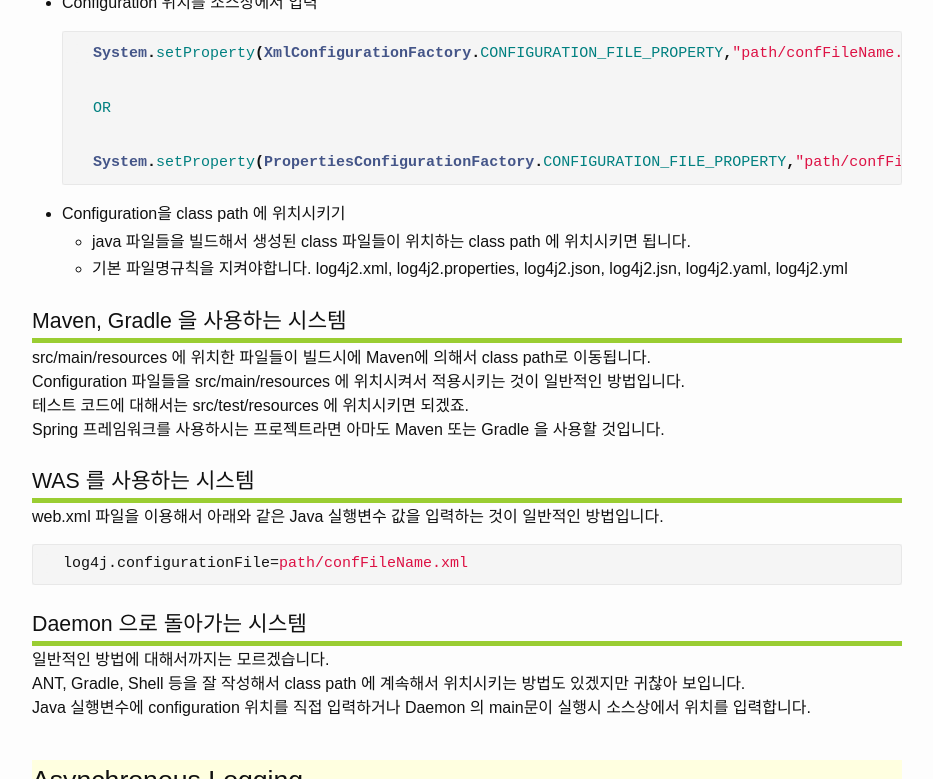
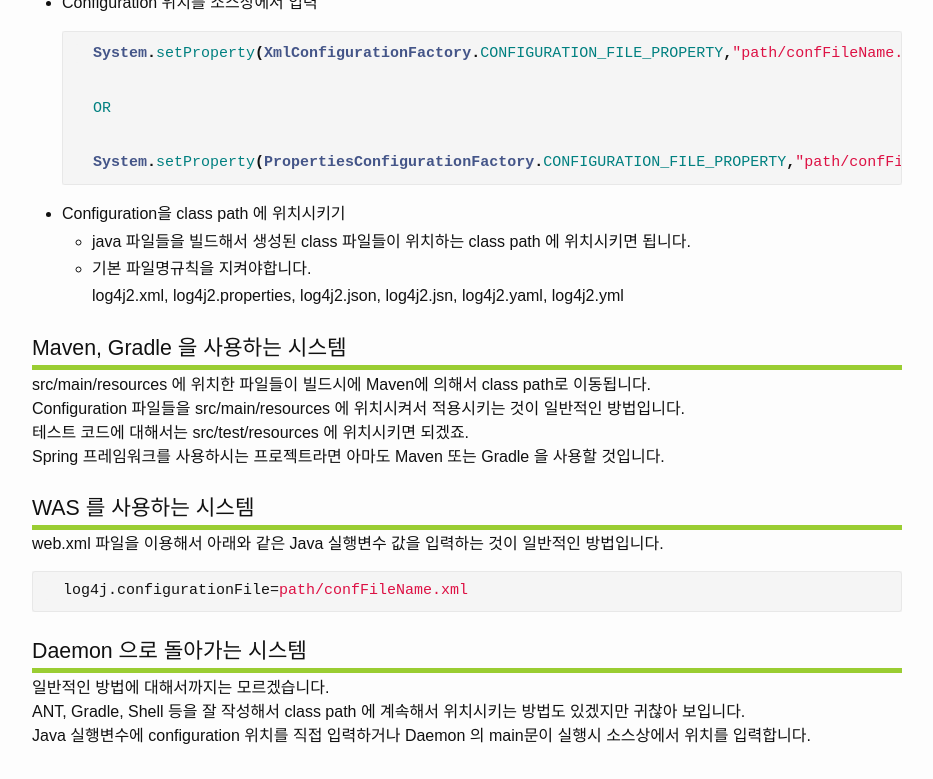
Before and after one commit to dveamer/dveamer.github.io, a Jekyll site: the page built from _posts/Java/2016-01-24-Log4j2.md, in a window 1280 px wide and 900 px high, scrolled down 1866 px, cut to the strip 0-779 px from the top of the window. Shown: the whole strip, without its empty margins (173-1106 px from the left). Built offline with Jekyll 4.4.1, drawn with Linux system fonts in a browser that asks for light colours.

Commit message:
homepage

```diff
--- a/_posts/Java/2016-01-24-Log4j2.md
+++ b/_posts/Java/2016-01-24-Log4j2.md
@@ -67,7 +67,7 @@
   * Configuration을 class path 에 위치시키기
     - java 파일들을 빌드해서 생성된 class 파일들이 위치하는 class path 에 위치시키면 됩니다.
     - 기본 파일명규칙을 지켜야합니다.
-      log4j2.xml, log4j2.properties, log4j2.json, log4j2.jsn, log4j2.yaml, log4j2.yml
+      : log4j2.xml, log4j2.properties, log4j2.json, log4j2.jsn, log4j2.yaml, log4j2.yml
 
 
 ## Maven, Gradle 을 사용하는 시스템
```
